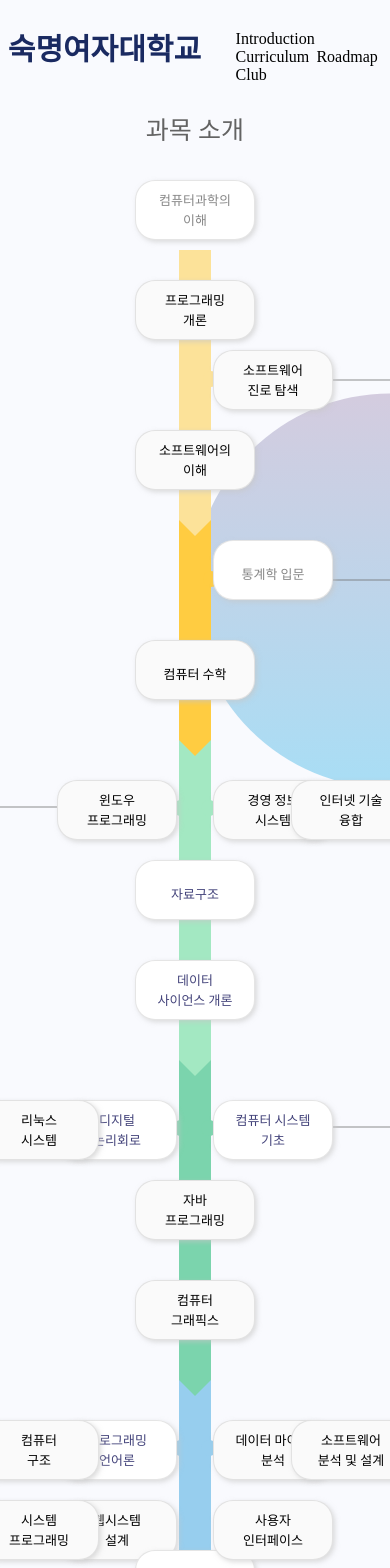
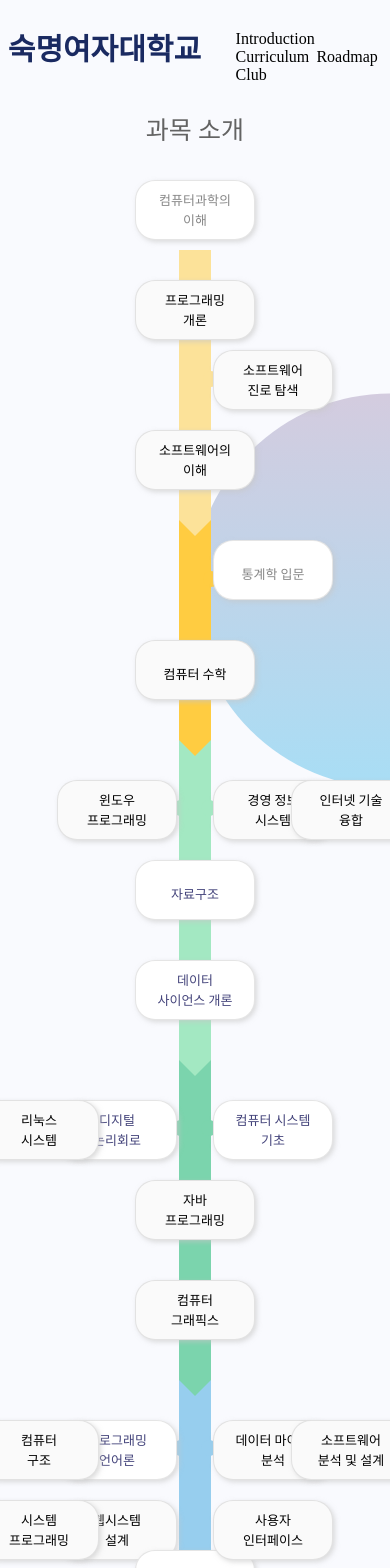
Before and after one commit to yugyeongh/SMSWhomepage, a React (Create React App) app: page /curriculum in a window 390 px wide. Shown: the top 1568 px of the page. Built offline with nearby package versions, Linux system fonts and the light colour scheme; a web font is replaced by a local one.

Commit message:
Fix curriculum line

```diff
--- a/src/curriculumMobile.css
+++ b/src/curriculumMobile.css
@@ -48,9 +48,9 @@
     .line-circle02 { width: 16px; height: 16px; left: 45.9%;}
     .line-circle03 { width: 16px; height: 16px; left: 54%;}
 
-    .cs-line02 { top: 6px; left: -7.8%; }
-    .sw-line01 {  top: 7.5px; left: 12%;}
-    .sw-line02 {top: 6px; left: 56%;}
+    .cs-line02 { width:100px; top: 6px; left: 15%; }
+    .sw-line01 { width:100px;top: 7.5px; left: 12%;}
+    .sw-line02 { width:100px; top: 6px; left: 56%;}
 }
 @media screen and (max-width:1200px) and (min-width:900px){
     .title-text {
```
